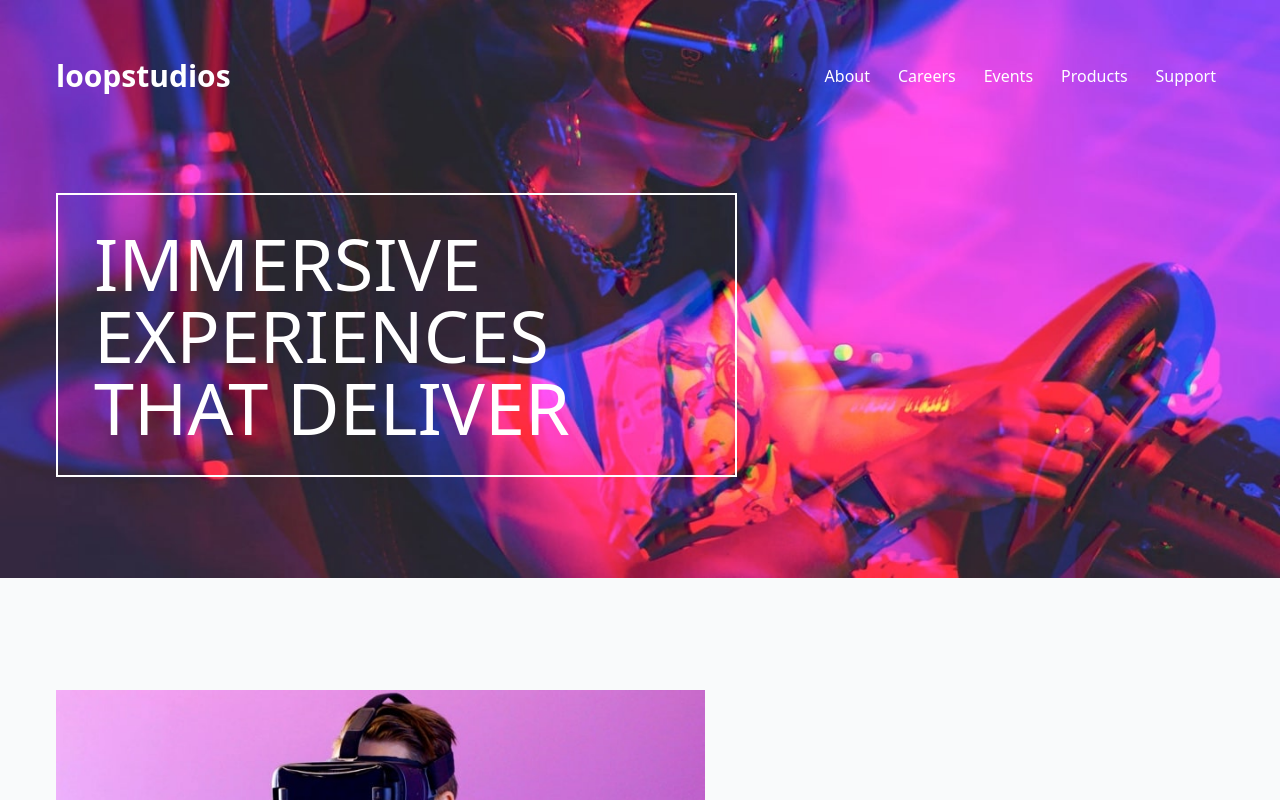
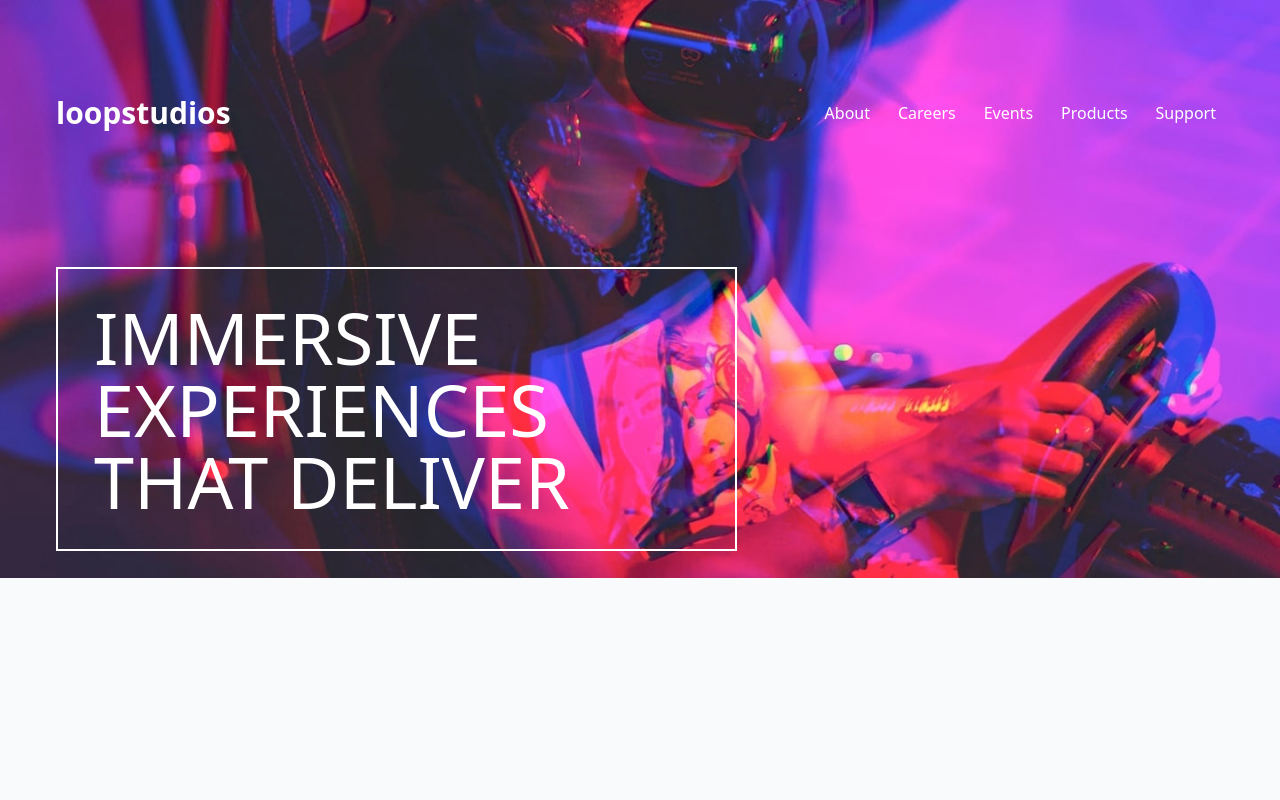
Before and after one commit to radoRandriamahandry/vue-ui-component, a Vue app: page /loopstudio in a window 1280 px wide. Shown: the top 800 px of the page. Built offline with nearby package versions, Linux system fonts and the light colour scheme; a web font is replaced by a local one.

Commit message:
refactor: Cover image display and body size

```diff
--- a/src/components/loop-studios/layouts/HeroContent.vue
+++ b/src/components/loop-studios/layouts/HeroContent.vue
@@ -1,11 +1,9 @@
 <template>
-  <div class="absolute top-0 grid w-screen h-full grid-rows-6">
+  <div class="grid h-full grid-rows-6">
     <div class="self-end">
       <NavBar />
     </div>
-    <div
-      class="w-full max-w-screen-xl row-start-3 row-end-6 mx-auto text-white  px-14"
-    >
+    <div class="w-full row-start-3 row-end-6 mx-auto text-white">
       <div class="w-7/12 py-8 border-2 border-white px-9">
         <h1 class="font-light uppercase text-7xl">
           Immersive Experiences That deliver
--- a/src/components/loop-studios/layouts/HeroSection.vue
+++ b/src/components/loop-studios/layouts/HeroSection.vue
@@ -1,11 +1,15 @@
 <template>
-  <div class="relative mx-auto overflow-hidden bg-gray-400">
+  <div>
+    <div class="absolute inset-0">
       <img
         src="/src/assets/LPageLoopStudio/image-hero.jpg"
         alt="Hero image "
         class="object-cover w-full"
       />
+    </div>
+    <div class="relative h-screen mx-auto overflow-hidden">
       <HeroContent />
+    </div>
   </div>
 </template>
 
--- a/src/components/loop-studios/layouts/NavBar.vue
+++ b/src/components/loop-studios/layouts/NavBar.vue
@@ -1,6 +1,6 @@
 <template>
   <div class="grid text-white justify-items-center">
-    <div class="flex items-center justify-between w-full max-w-screen-xl px-14">
+    <div class="flex items-center justify-between w-full">
       <h2 class="text-3xl font-bold hero-logo">loopstudios</h2>
       <div class="flex gap-x-3">
         <div
--- a/src/index.css
+++ b/src/index.css
@@ -4,7 +4,7 @@
 
 @layer base {
   body {
-    @apply text-gray-700 bg-gray-50 pb-7;
+    @apply max-w-screen-xl mx-auto text-gray-700 px-14 bg-gray-50 pb-7;
   }
 
   .title {
--- a/src/views/LPageLoopStudio.vue
+++ b/src/views/LPageLoopStudio.vue
@@ -1,6 +1,6 @@
 <template>
   <HeroSection></HeroSection>
-  <div class="max-w-screen-xl mx-auto px-14 container--loopStudio">
+  <div class="container--loopStudio">
     <OverlappingContent class="mt-28">
       <template #firstContent>
         <img
```
Lines whose indentation alone changed are shown as unchanged.
